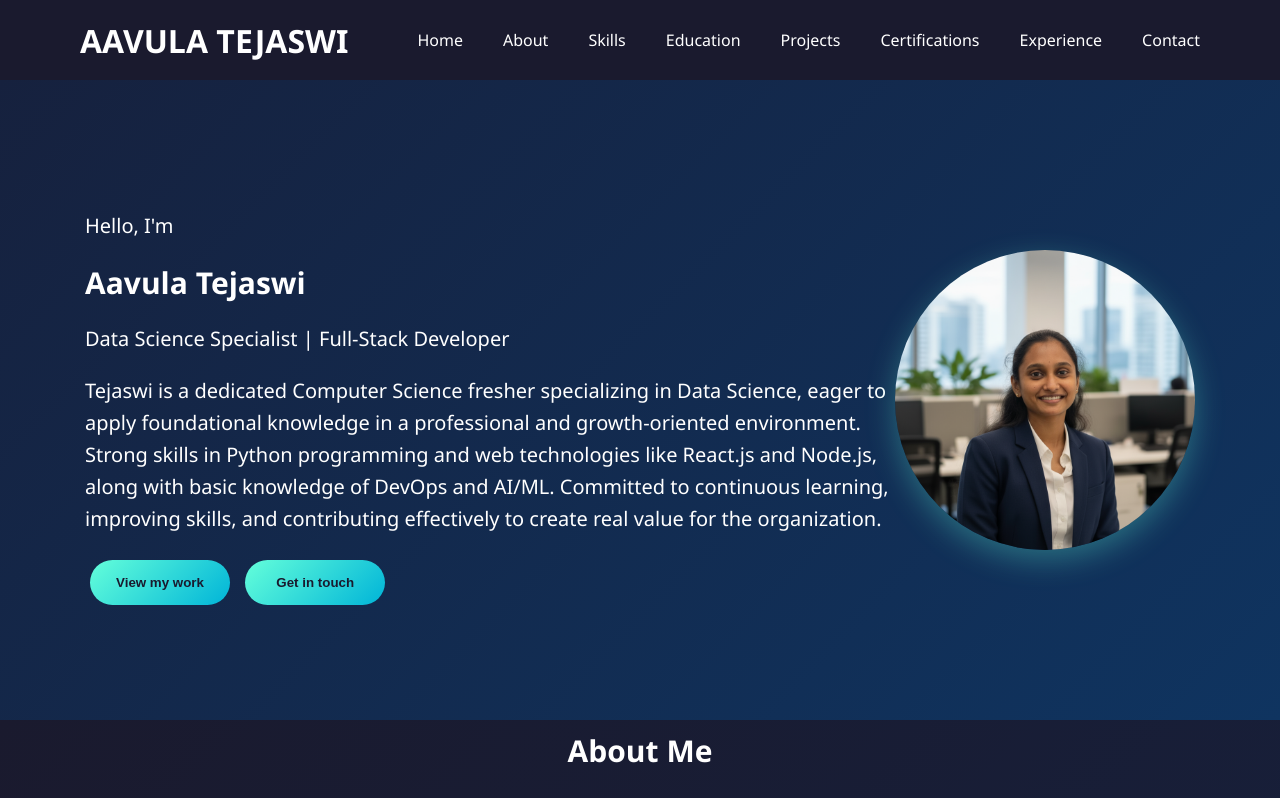
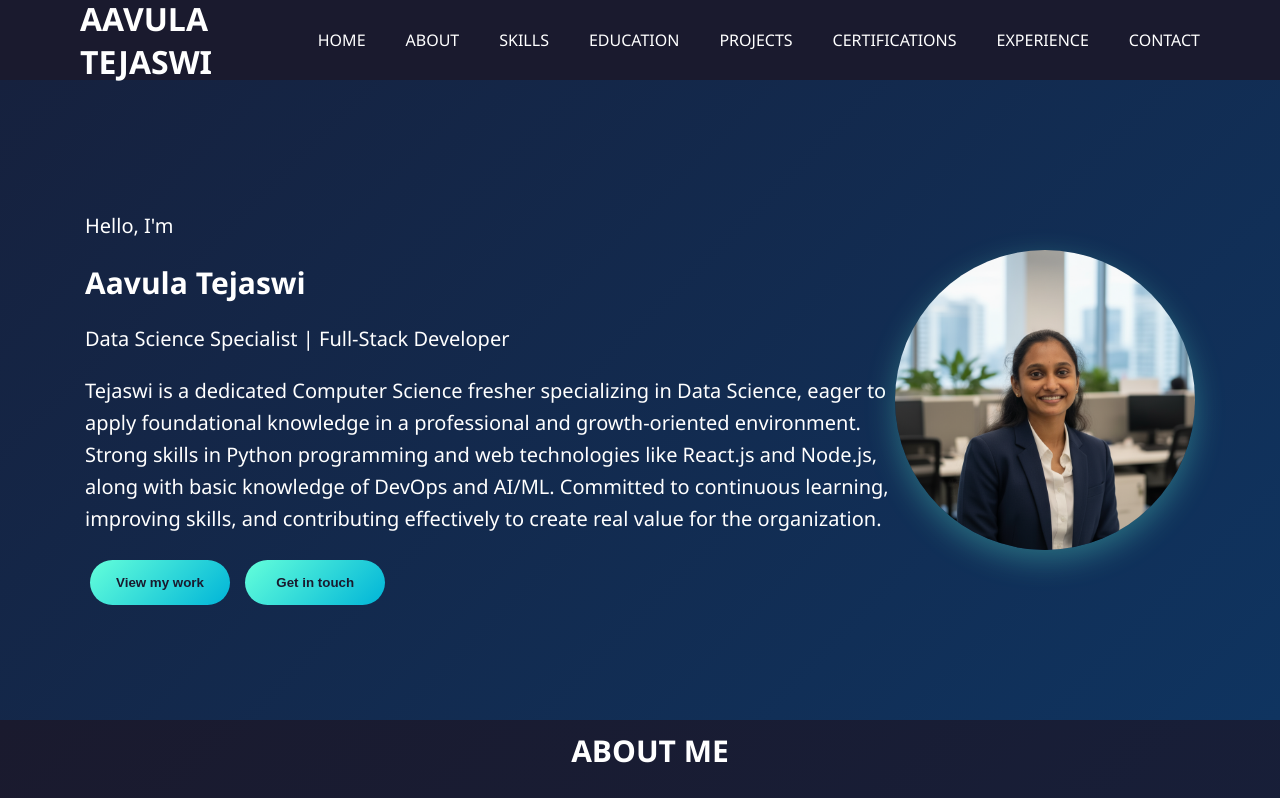
Before and after one commit to Tejaswi702/portfolio, a plain HTML site: page index.html in a window 1280 px wide. Shown: the top 798 px of the page. Drawn offline with Linux system fonts and the light colour scheme.

Commit message:
Add files via upload

```diff
--- a/index.html
+++ b/index.html
@@ -11,14 +11,14 @@
     <header style="padding-left: 80px;padding-right: 80px;">
        <h1>AAVULA TEJASWI</h1>
         <dl>
-            <dd><a href="#home">Home</a></dd>
-            <dd><a href="#about">About</a></dd>
-            <dd><a href="#skills">Skills</a></dd>
-            <dd><a href="#education">Education</a></dd>
-            <dd><a href="#projects">Projects</a></dd>
-            <dd><a href="#certifications">Certifications</a></dd>
-            <dd><a href="#experience">Experience</a></dd>
-            <dd><a href="#contact">Contact</a></dd>
+            <dd><a href="#home">HOME</a></dd>
+            <dd><a href="#about">ABOUT</a></dd>
+            <dd><a href="#skills">SKILLS</a></dd>
+            <dd><a href="#education">EDUCATION</a></dd>
+            <dd><a href="#projects">PROJECTS</a></dd>
+            <dd><a href="#certifications">CERTIFICATIONS</a></dd>
+            <dd><a href="#experience">EXPERIENCE</a></dd>
+            <dd><a href="#contact">CONTACT</a></dd>
         </dl>
     </header>
   <main>
@@ -40,11 +40,12 @@
 
       </section>
     <section id="about" class="about">
-        <h1>About Me</h1>
+        <h1>ABOUT ME</h1>
         <p>Get to know me better</p>
         <p><h2>Professional Journey</h2></p>
         <p>
-        A dedicated Computer Science graduate with a strong foundation in Data Science, AI/ML, and full-stack development. Passionate about leveraging data to drive insights and build impactful solutions. Experienced in Python, React.js, Node.js, and various data analysis tools.
+            A dedicated Computer Science graduate with a strong foundation in Data Science, AI/ML, and full-stack development. Passionate about leveraging data to drive
+            insights and build impactful solutions. Experienced in Python, React.js, Node.js, and various data analysis tools.
         </p>
         <p>Currently pursuing opportunities to apply technical skills in a professional environment while continuously expanding expertise in emerging technologies.</p>
     <div class="flex">
@@ -62,7 +63,7 @@
         </div>
     </section>
     <section id="skills" class="skill">
-        <h1>Technical Skills</h1>
+        <h1>TECHINCAL SKILLS</h1>
         <p><h3>Technologies I work with</h3></p>
         <div class="flex">
             <div class="div">
@@ -101,7 +102,7 @@
         </div>
     </section>
     <section id="education" class="about">
-        <h1>Education</h1>
+        <h1>EDUCATION</h1>
         <p><h3>Academic Background</h3></p>
         <div class="flex">
             <div class="project">
@@ -125,7 +126,7 @@
         </div>
     </section>
     <section id="projects" class="about">
-        <h1>Featured Projects</h1>
+        <h1>FEATURED PROJECTS</h1>
         <p><h3>Some of my recent work</h3></p>
         <div class="flex">
             <div class="project">
@@ -166,7 +167,7 @@
         </div>
     </section>
     <section id="certifications" class="about">
-        <h1>Certifications</h1>
+        <h1>CERTIFICATIONS</h1>
         <p><h3>Professional certifications and achievements</h3></p>
         <div class="flex">
             <div class="project">
@@ -202,7 +203,7 @@
         </div>
     </section>
     <section id="experience" class="about">
-        <h1>Work Experience</h1>
+        <h1>WORK EXPERIENCE</h1>
         <p><h3>Professional Experience</h3></p>
         <div class="flex">
             <div class="project" style="height: auto;">
@@ -215,7 +216,7 @@
         </div>
     </section>
     <section id="achievements" class="skill">
-        <h1>Achievements & Activities</h1>
+        <h1>ACHIEVEMENTS & ACTICVITIES</h1>
         <br>
         <div class="flex">
             <div class="div1">
@@ -237,7 +238,7 @@
         </div>
     </section>
     <section id="contact" class="skill">
-                <h1>Get In Touch</h1>
+                <h1>GET IN TOUCH</h1>
                 <p>Let's work together on your next Project</p>
             <div class="grid">
                 <div style="padding-right: 40px; padding-left: 50px;">
--- a/practice.css
+++ b/practice.css
@@ -74,6 +74,7 @@ a:hover {
     text-align: center;
     padding-bottom: 100px;
     font-size: 20px;
+    padding-left:20px
 }
 .div{
     border-radius: 15px;
```
